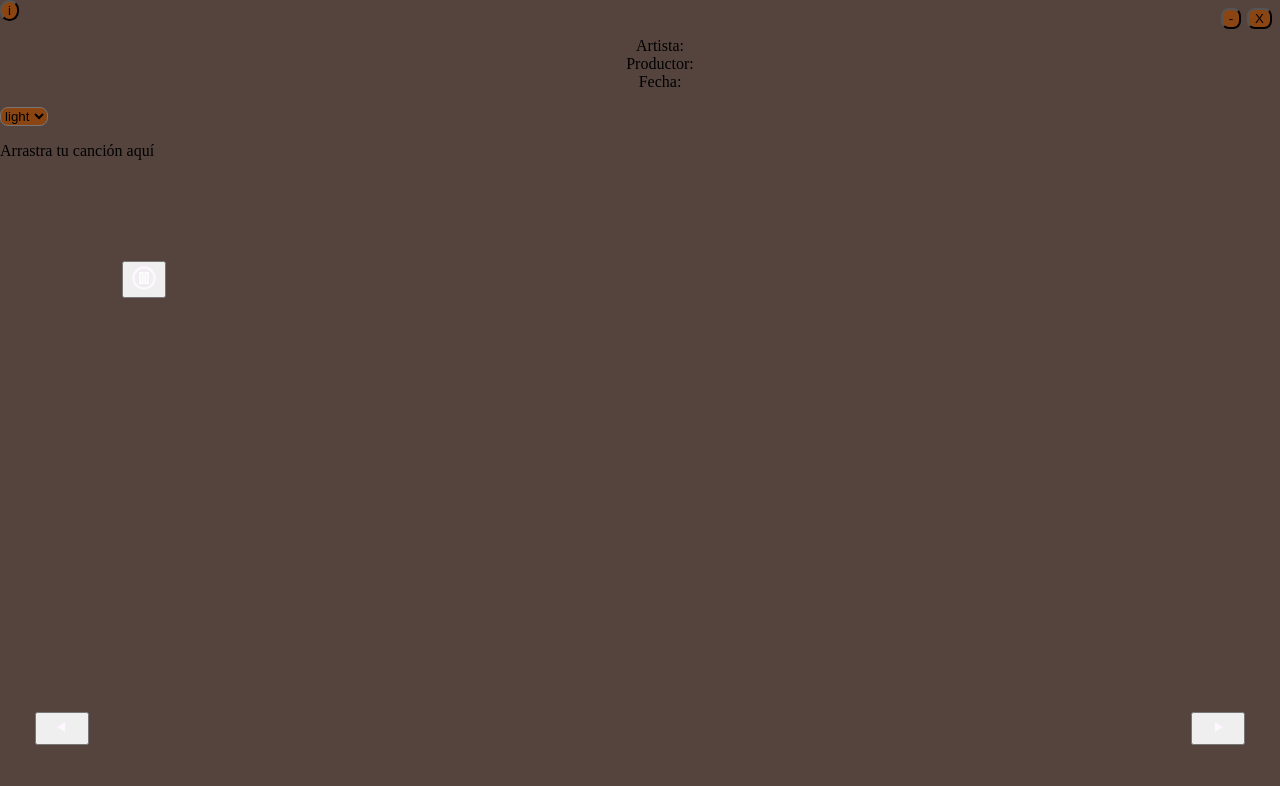
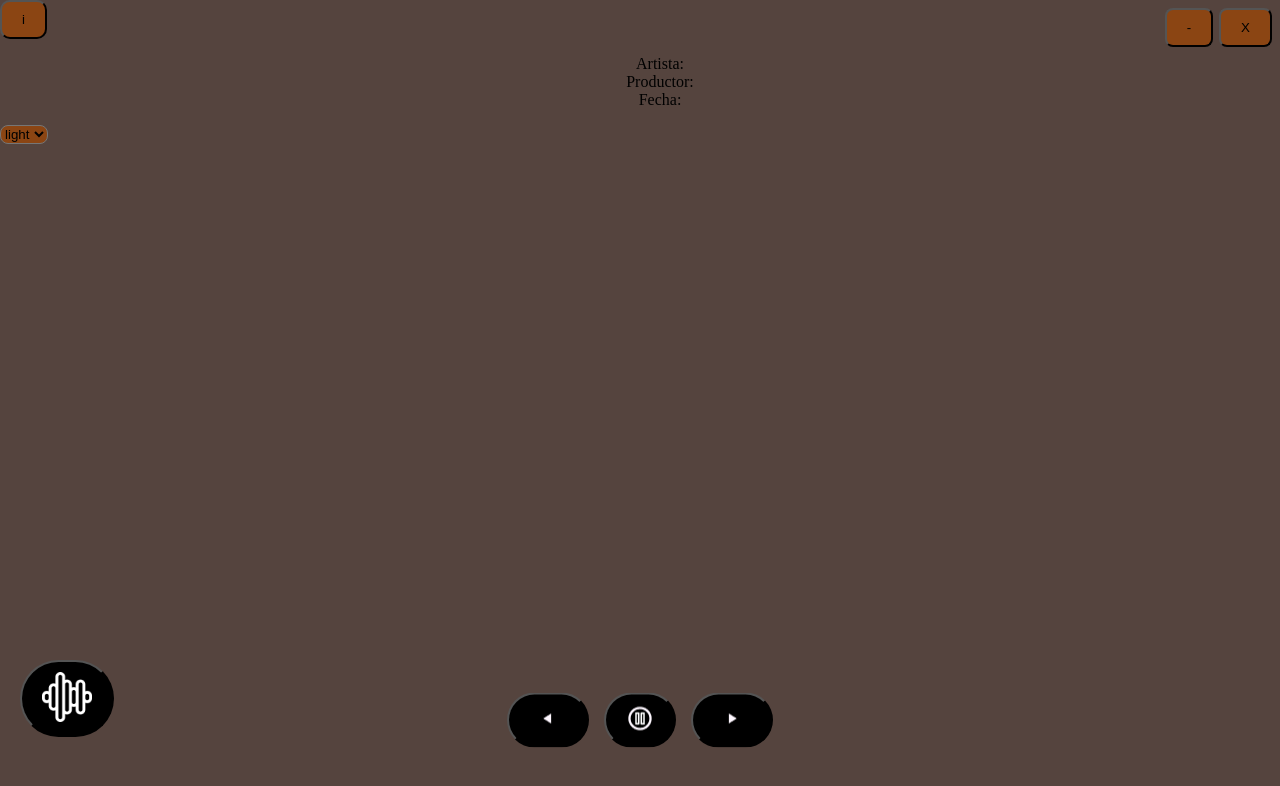
Before and after one commit to frannnkkk-m/hiku, an Electron app: page src/renderer/index.html in a window 1280 px wide. Drawn offline with Linux system fonts and the light colour scheme.

Commit message:
botones01

```diff
--- a/src/renderer/css/style.css
+++ b/src/renderer/css/style.css
@@ -5,10 +5,8 @@
 
 body {
   margin: 0;
-  width: 100vw;
-  height: 100vh;
   border-radius: 10px;
-   background-color: var(--background, #55443e);
+  background-color: var(--background, #55443e);
   color: var(--text-color, black);
   user-select: none;
   -webkit-app-region: drag;
@@ -20,13 +18,57 @@ body {
 }
 }
 
+
 body:has(select option[value="dark"]:checked){
   --background: #291f1b;
   --text-color: white;
 }
 
-.app {
+
+button {
+  padding: 10px 20px;
+}
+
+.botons-1{
+  position: absolute;
+  left: 50%;
+  top: 90%;
+  transform: translate(-50%, -50%);
+
+  display: flex;
+  flex-direction: row;
+  gap: 15px;
+}
+
+.botons-2{
+  position: absolute;
+  margin: 20px;
+  cursor:pointer;
+  top: 80%;
+}
+
+.btnRep{
+  background: #000000;
   position: relative;
+  border-radius: 100px;
+  cursor: pointer;
+  transition: all .3s ease;
+}
+
+.btnRep:hover{
+  background: #373370;
+}
+
+.btnUp{
+  background: #000000;
+  position: relative;
+  border-radius: 100px;
+  cursor: pointer;
+  transition: all .3s ease;
+}
+
+.btnUp:hover{
+  background: #373370;
 }
 
 .window-controls {
@@ -37,22 +79,9 @@ body:has(select option[value="dark"]:checked){
   gap: 6px;
 }
 
-.forward-button{
-  position: absolute;
-  right: 35px;
-  bottom: 55px;
-}
-
-.back-button {
-  position: absolute;
-  left: 35px;
-  bottom: 55px;
-}
-
-.pause-button {
-  position: absolute;
-  margin: 85px;
-  left: 37px;
+#uploadMusicIcon{
+  width: 50px;
+  height: 50px;
 }
 
 .navigation ul li{
--- a/src/renderer/index.html
+++ b/src/renderer/index.html
@@ -7,6 +7,7 @@
   </head>
 
   <body>
+  <div>
     <div class="app">
       <div class="window-controls">
         <button class="min-btn" title="Minimize" style="background-color: saddlebrown; border-radius: 8px;">-</button>
@@ -33,13 +34,12 @@
       </select>
     </div>
 
-    <div class="player-container">
+    <div class="container">
       <div class="screen" id="dropArea">
-        <p class="song-title">Arrastra tu canción aquí</p>
-        <div class="controls">
-          <button id="Back" class="back-button"><img src="../../assets/images/arrow_left.png" alt="Back"></button>
-          <button id="Pause" class="pause-button"><img id="playPauseIcon" src="../../assets/images/Group 4.png" alt="Pause"></button>
-          <button id="Forward" class="forward-button"><img src="../../assets/images/arrow_right.png" alt="Forward"></button>
+        <div class="botons-1">
+          <button class="btnRep"><img src="../../assets/images/arrow_left.png" alt="Back"></button>
+          <button class="btnRep"><img src="../../assets/images/Group 4.png" alt="Pause"></button>
+          <button class="btnRep"><img src="../../assets/images/arrow_right.png" alt="Forward"></button>
         </div>
         <div class="progress-bar-container">
           <div class="progress-bar" id="progressBar"></div>
@@ -49,6 +49,19 @@
       <audio id="audio"></audio>
     </div>
 
+    <div class="container">
+      <div class="screen" id="dropArea">
+        <div class="botons-2">
+          <button id="btnUp" class="btnUp"><img id="uploadMusicIcon" src="../../assets/images/upload btn.png"></button>
+        </div>
+        <div class="progress-bar-container">
+          <div class="progress-bar" id="progressBar"></div>
+        </div>
+      </div>
+      <input type="file" id="fileInput" accept="audio/*" style="display: none;" />
+      <audio id="audio"></audio>
+    </div>
+  </div>
     <script src="js/script.js"></script>
   </body>
 </html>
--- a/src/renderer/js/preload.js
+++ b/src/renderer/js/preload.js
@@ -4,5 +4,6 @@ console.log('Preload script loaded');
 
 contextBridge.exposeInMainWorld('electronAPI', {
   minimizeWindow: () => ipcRenderer.send('minimize-window'),
-  closeWindow: () => ipcRenderer.send('close-window')
+  closeWindow: () => ipcRenderer.send('close-window'),
+  openFileDialog: () => ipcRenderer.invoke('dialog:openFile')
 });
--- a/src/renderer/js/script.js
+++ b/src/renderer/js/script.js
@@ -1,7 +1,24 @@
-document.querySelector('.min-btn').addEventListener('click', () => {
+document.querySelector('.min-btn').addEventListener('click', async() => {
   window.electronAPI.minimizeWindow();
 });
 
-document.querySelector('.clse-btn').addEventListener('click', () => {
+document.querySelector('.clse-btn').addEventListener('click', async() => {
   window.electronAPI.closeWindow();
 });
+
+document.getElementById('btnUp').addEventListener('click', async () => {
+  try {
+    const result = await window.electronAPI.openFileDialog();
+
+    if(!result.canceled) {
+      console.log('Archivos Seleccionados: ', result.filePaths);
+    }
+
+    else {console.log('Cancelaste la selección')
+
+    }
+
+  } catch (error) {
+    console.error('Error al abrir dialogo', error)
+  }
+});
```
Also changed, not shown: src/renderer/js/main.js (+19 -12 lines), assets/images/upload btn.png (added).
